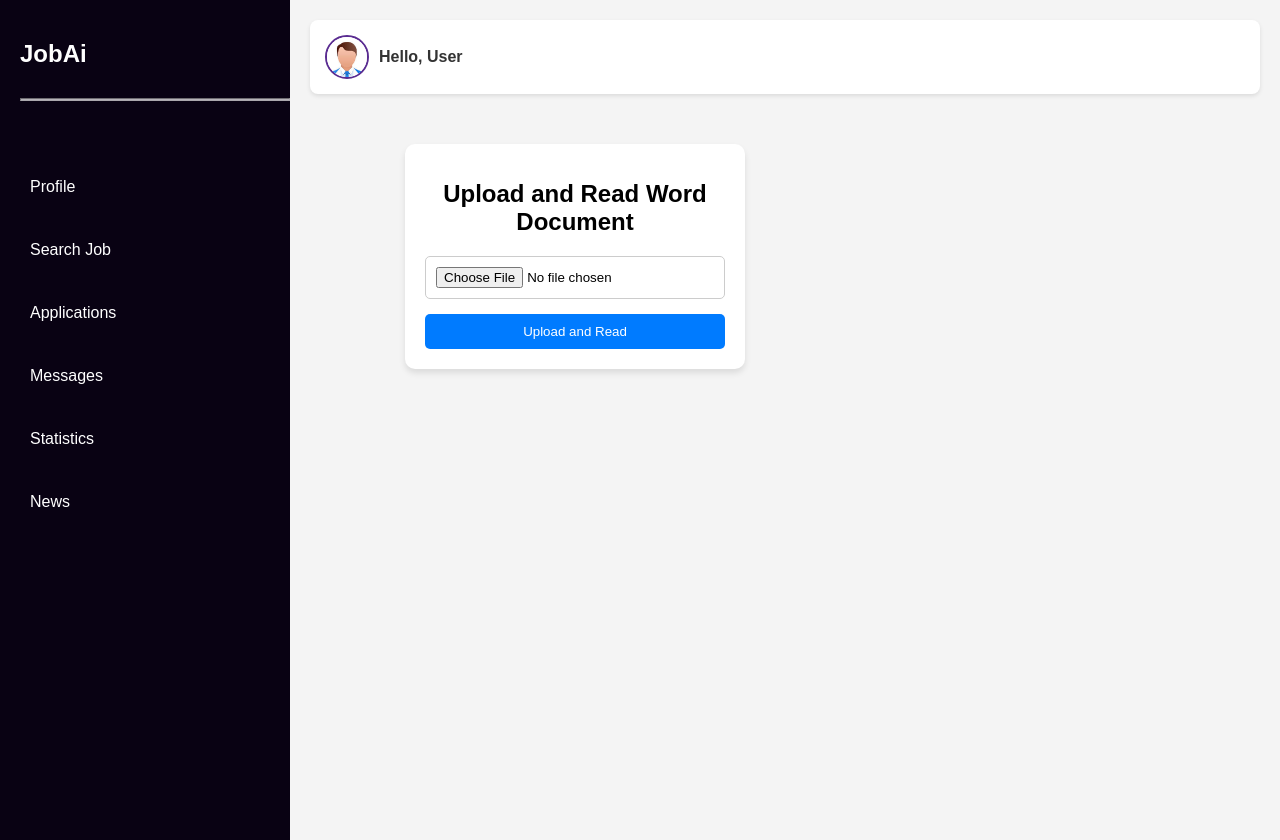
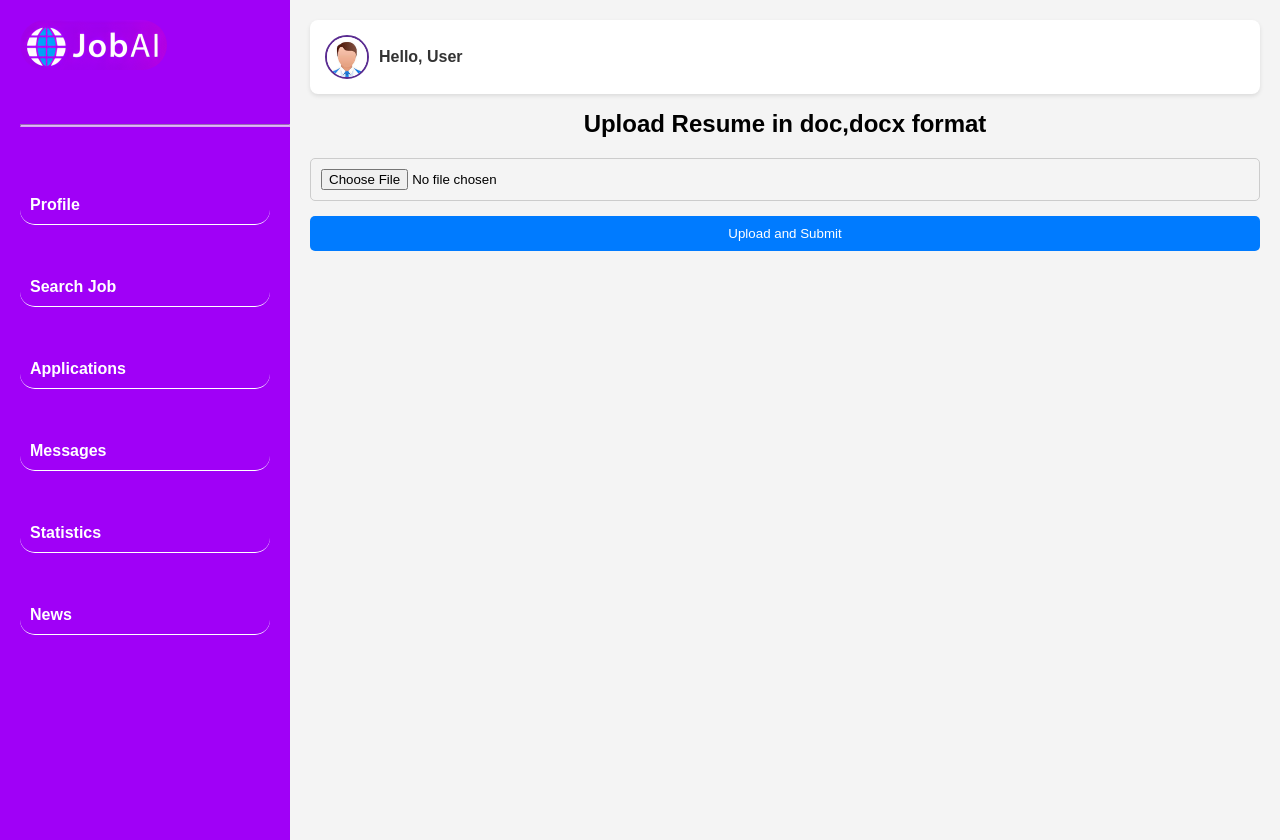
Before and after one commit to PrudhwiRaj1/JobAi, a Django app: page /home/ in a window 1280 px wide. Run offline with Django 5.2, Linux system fonts and the light colour scheme; parts of the project's set-up code (start-up, migrations or seed data) failed here and were passed over; some libraries are stand-ins or nearby versions.

Commit message:
15th Commit

```diff
--- a/JobAi/JobAi/settings.py
+++ b/JobAi/JobAi/settings.py
@@ -9,7 +9,7 @@ https://docs.djangoproject.com/en/5.1/topics/settings/
 For the full list of settings and their values, see
 https://docs.djangoproject.com/en/5.1/ref/settings/
 """
-
+import os
 from pathlib import Path
 
 # Build paths inside the project like this: BASE_DIR / 'subdir'.
@@ -124,6 +124,10 @@ USE_TZ = True
 STATIC_URL = 'static/'
 STATIC_ROOT=BASE_DIR/'staticfiles'
 STATICFILES_DIRS=[BASE_DIR/"JobAi/static"]
+BASE_DIR = os.path.dirname(os.path.dirname(os.path.abspath(__file__)))
+
+MEDIA_URL = '/media/'
+MEDIA_ROOT = os.path.join(BASE_DIR, 'media')
 
 # Default primary key field type
 # https://docs.djangoproject.com/en/5.1/ref/settings/#default-auto-field
--- a/JobAi/JobAi/static/assets/css/dashboard.css
+++ b/JobAi/JobAi/static/assets/css/dashboard.css
@@ -7,7 +7,7 @@ body {
 
 .sidebar {
     width: 250px;
-    background: #090213;
+    background: rgb(160,0,247);
     color: white;
     padding: 20px;
     height: 100vh;
@@ -57,7 +57,8 @@ header {
     box-shadow: 0 2px 4px rgba(0, 0, 0, 0.1);
 }
 
-.graph-section, .recommended-jobs {
+.graph-section,
+.recommended-jobs {
     background: white;
     padding: 20px;
     margin-top: 20px;
@@ -71,9 +72,12 @@ header {
     margin-top: 10px;
     border-radius: 4px;
 }
-h2{ float: left;
+
+h2 {
+    float: left;
     margin-bottom: 30px;
 }
+
 .divider {
     height: 1px;
     background: white;
@@ -82,9 +86,18 @@ h2{ float: left;
     margin-right: 10px;
     width: 268px;
 }
-.box{
+
+.box {
     padding-top: 25px;
+    border-radius: 15px;
+    border-bottom: 1px white solid;
 }
+.box:hover
+{
+    transform: scale(1.1);
+    box-shadow: 0 0 1px rgba(224, 218, 218, 0.3);
+}
+
 header {
     display: flex;
     justify-content: space-between;
@@ -116,3 +129,12 @@ header {
     color: #333;
     float: right;
 }
+
+.nav-link
+{
+text-decoration: none;
+color: white;
+font-weight: bold;
+text-align: justify;
+margin-left:30px ;
+}
--- a/JobAi/JobAi/static/assets/css/style1.css
+++ b/JobAi/JobAi/static/assets/css/style1.css
@@ -5,13 +5,9 @@ body {
     background-color: #f4f4f9;
 }
 
-.container {
-    width: 300px;
-    margin: 50px 10%;
-    padding: 20px;
-    background: white;
-    border-radius: 10px;
-    box-shadow: 0 4px 6px rgba(0, 0, 0, 0.1);
+#container1 {
+    width: 130px;
+    background-color: white;
 }
 
 h1 {
--- a/JobAi/JobAi_App/templates/home.html
+++ b/JobAi/JobAi_App/templates/home.html
@@ -9,33 +9,32 @@
     <link rel="icon" href="{% static 'images/JobAi-logo1.png' %}">
     <link rel="stylesheet" href="{% static 'assets/css/style1.css' %}">
     <link rel="stylesheet" href="{%static 'assets/css/dashboard.css'%}">
-    <link rel="stylesheet" href="https://cdn.materialdesignicons.com/4.8.95/css/materialdesignicons.min.css">
 </head>
 
 <body>
 
 
     <div class="sidebar">
-        <h2>JobAi</h2>
-        <hr class="divider container-block"><br>
+        <img src="{%static 'images/JobAi2.png'%}" alt="JobAi" height="50px" style="border-radius: 25px;">
+        <hr class="divider">
         <ul>
             <div class="box">
-                <li>Profile</li>
+                <a href="#" class="nav-link"><li>Profile</li></a>
             </div>
             <div class="box">
-                <li>Search Job</li>
+                <a href="#" class="nav-link"><li>Search Job</li></a>
             </div>
             <div class="box">
-                <li>Applications</li>
+                <a href="#" class="nav-link"><li>Applications</li></a>
             </div>
             <div class="box">
-                <li>Messages</li>
+                <a href="#" class="nav-link"><li>Messages</li></a>
             </div>
             <div class="box">
-                <li>Statistics</li>
+                <a href="#" class="nav-link"><li>Statistics</li></a>
             </div>
             <div class="box">
-                <li>News</li>
+                <a href="#" class="nav-link"><li>News</li></a>
             </div>
         </ul>
     </div>
@@ -51,11 +50,11 @@
 
 
         <div class="container">
-            <h1>Upload and Read Word Document</h1>
+            <h1>Upload Resume in doc,docx format</h1>
             <form method="POST" enctype="multipart/form-data" action="{% url 'read_word_document' %}">
                 {% csrf_token %}
                 <input type="file" name="word_file" accept=".doc,.docx" required>
-                <button type="submit">Upload and Read</button>
+                <button type="submit">Upload and Submit</button>
             </form>
 
             {% if content %}
--- a/JobAi/JobAi_App/views.py
+++ b/JobAi/JobAi_App/views.py
@@ -19,7 +19,7 @@ def read_word_document(request):
                 return JsonResponse(json.loads(json_data))
             except Exception as e:
                 content = f"Error reading document: {str(e)}"
-    return render(request, "home.html", {"form": form})
+    # return render(request, "home.html", {"form": form})
 
     return render(request, "home.html", {"content": content})
 def convert_docx_to_json(docx_path):
```
